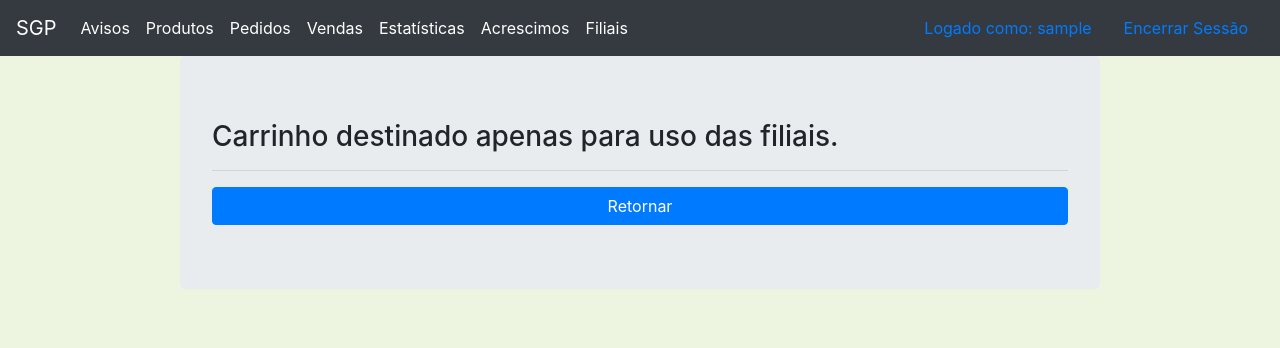
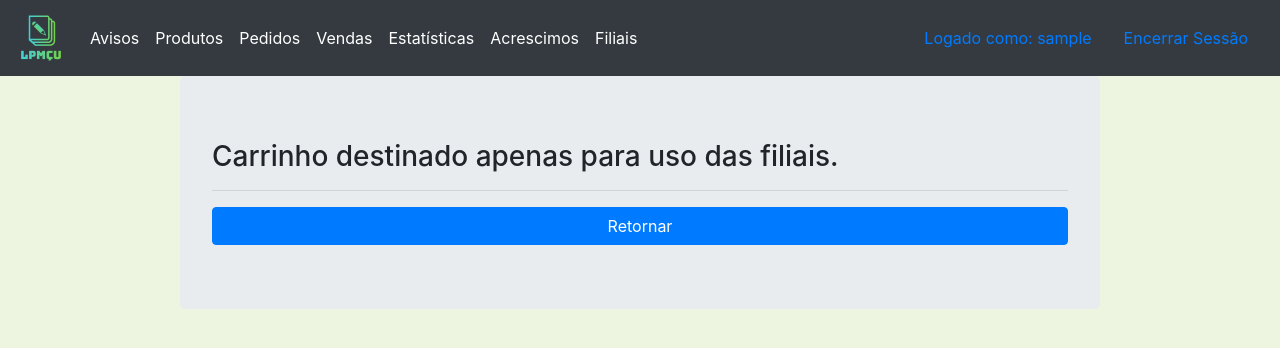
Before and after one commit to vitornr7/estoque-django, a Django app: page /carrinho/ in a window 1280 px wide. Shown: the top 348 px of the page. Run offline with Django 3.2, Linux system fonts and the light colour scheme; the visitor is signed in with stand-in values (Sample User, id 1); some libraries are stand-ins or nearby versions.

Commit message:
logo adicionado navbar

```diff
--- a/estoque/templates/estoque/base.html
+++ b/estoque/templates/estoque/base.html
@@ -13,7 +13,7 @@
 
 <body style="background-color: #EDF5E1;">
     <nav class="navbar navbar-expand-md navbar-dark bg-dark">
-        <a class="navbar-brand" href="#">SGP</a>
+        <a class="navbar-brand" href="#"><img src="{% static 'logo.png' %}" width="50" height="50" alt="logo"></a>
         <button class="navbar-toggler" type="button" data-toggle="collapse" data-target="#navbarSupportedContent"
             aria-controls="navbarSupportedContent" aria-expanded="false" aria-label="Toggle navigation">
             <span class="navbar-toggler-icon"></span>
```
